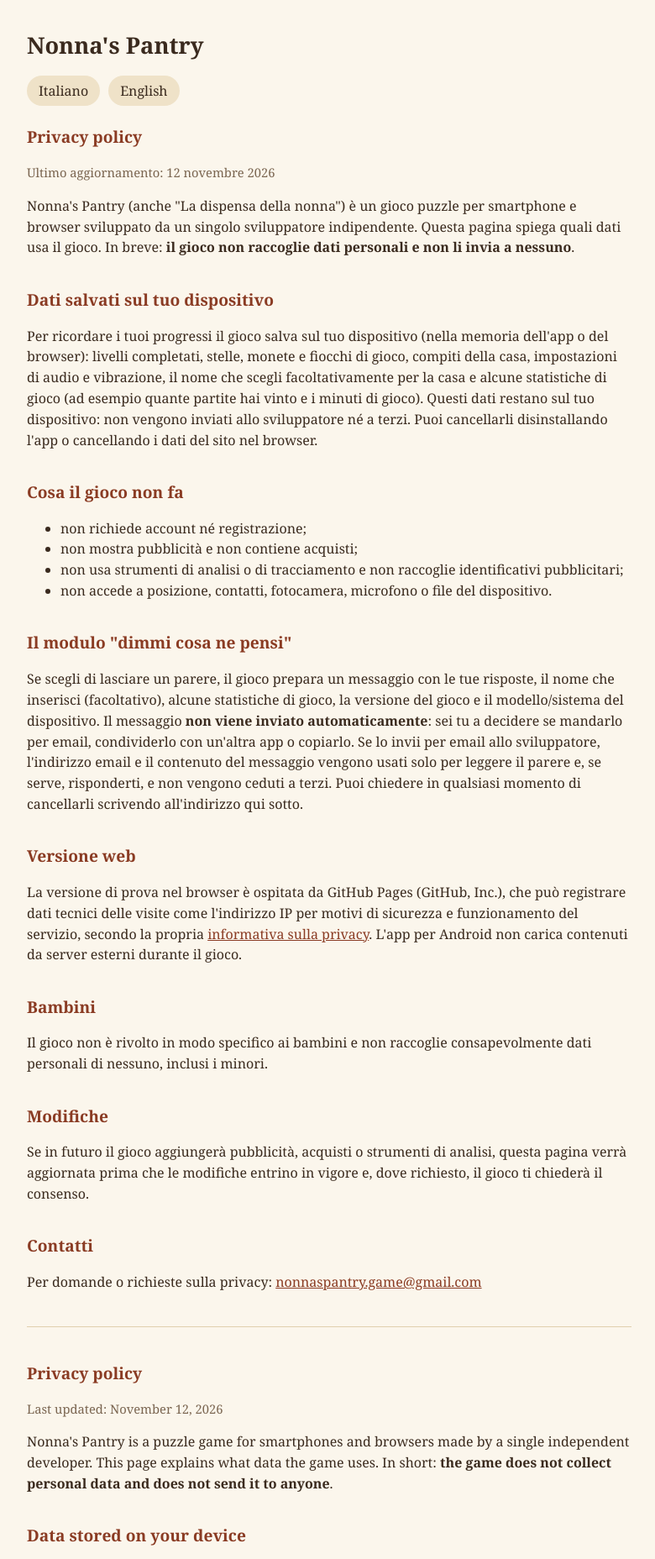
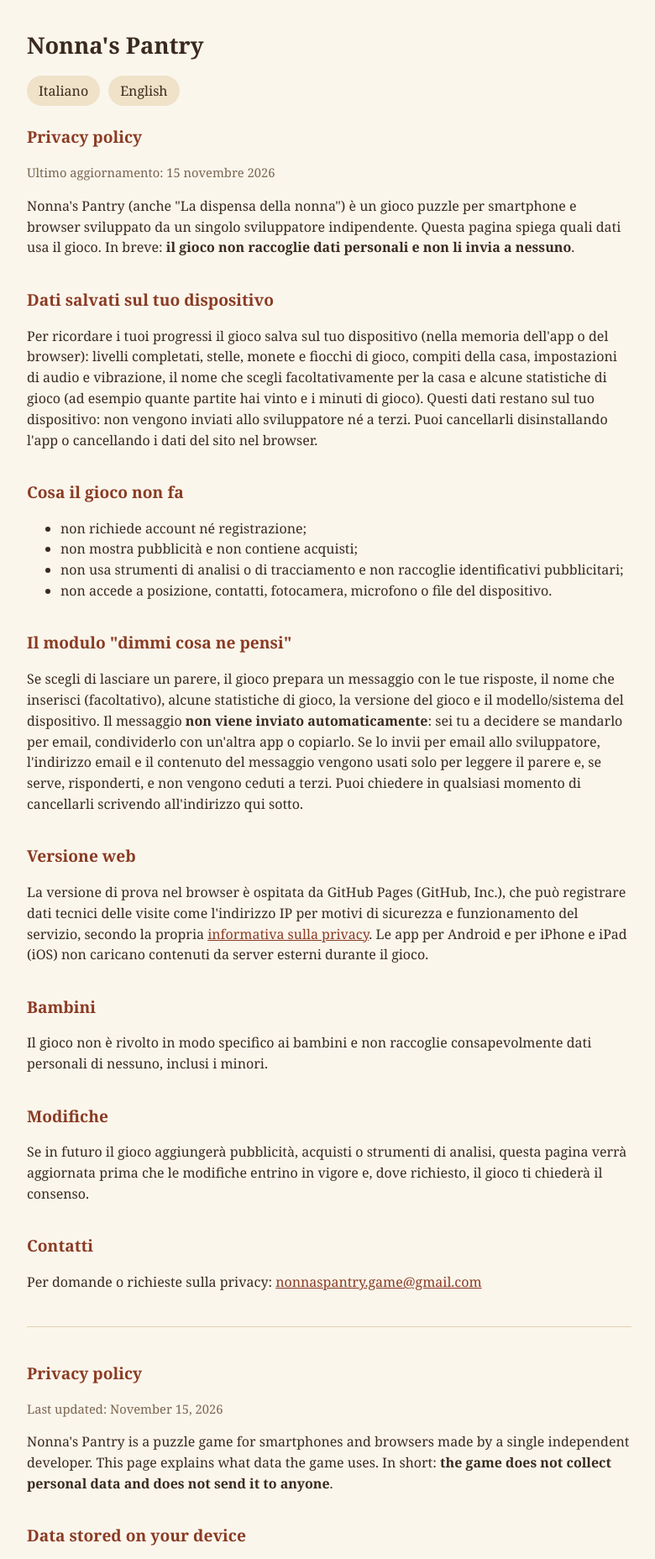
Before and after one commit to wilmoot/sort-dispensa-play, a plain HTML site: page privacy.html in a window 1280 px wide. Shown: the top 1856 px of the page at 84% size, without its empty margins (248-1028 px from the left). Drawn offline with Linux system fonts and the light colour scheme.

Commit message:
Privacy: aggiunta l'app per iPhone e iPad
Co-Authored-By: Claude Opus 5.5 <noreply@anthropic.com>

```diff
--- a/privacy.html
+++ b/privacy.html
@@ -21,7 +21,7 @@
 
 <section id="it">
 <h2 style="margin-top:0">Privacy policy</h2>
-<p class="small">Ultimo aggiornamento: 12 novembre 2026</p>
+<p class="small">Ultimo aggiornamento: 15 novembre 2026</p>
 
 <p>Nonna's Pantry (anche "La dispensa della nonna") è un gioco puzzle per smartphone e browser sviluppato da un singolo sviluppatore indipendente. Questa pagina spiega quali dati usa il gioco. In breve: <strong>il gioco non raccoglie dati personali e non li invia a nessuno</strong>.</p>
 
@@ -40,7 +40,7 @@
 <p>Se scegli di lasciare un parere, il gioco prepara un messaggio con le tue risposte, il nome che inserisci (facoltativo), alcune statistiche di gioco, la versione del gioco e il modello/sistema del dispositivo. Il messaggio <strong>non viene inviato automaticamente</strong>: sei tu a decidere se mandarlo per email, condividerlo con un'altra app o copiarlo. Se lo invii per email allo sviluppatore, l'indirizzo email e il contenuto del messaggio vengono usati solo per leggere il parere e, se serve, risponderti, e non vengono ceduti a terzi. Puoi chiedere in qualsiasi momento di cancellarli scrivendo all'indirizzo qui sotto.</p>
 
 <h2>Versione web</h2>
-<p>La versione di prova nel browser è ospitata da GitHub Pages (GitHub, Inc.), che può registrare dati tecnici delle visite come l'indirizzo IP per motivi di sicurezza e funzionamento del servizio, secondo la propria <a href="https://docs.github.com/site-policy/privacy-policies/github-general-privacy-statement" target="_blank" rel="noopener">informativa sulla privacy</a>. L'app per Android non carica contenuti da server esterni durante il gioco.</p>
+<p>La versione di prova nel browser è ospitata da GitHub Pages (GitHub, Inc.), che può registrare dati tecnici delle visite come l'indirizzo IP per motivi di sicurezza e funzionamento del servizio, secondo la propria <a href="https://docs.github.com/site-policy/privacy-policies/github-general-privacy-statement" target="_blank" rel="noopener">informativa sulla privacy</a>. Le app per Android e per iPhone e iPad (iOS) non caricano contenuti da server esterni durante il gioco.</p>
 
 <h2>Bambini</h2>
 <p>Il gioco non è rivolto in modo specifico ai bambini e non raccoglie consapevolmente dati personali di nessuno, inclusi i minori.</p>
@@ -56,7 +56,7 @@
 
 <section id="en">
 <h2 style="margin-top:0">Privacy policy</h2>
-<p class="small">Last updated: November 12, 2026</p>
+<p class="small">Last updated: November 15, 2026</p>
 
 <p>Nonna's Pantry is a puzzle game for smartphones and browsers made by a single independent developer. This page explains what data the game uses. In short: <strong>the game does not collect personal data and does not send it to anyone</strong>.</p>
 
@@ -75,7 +75,7 @@
 <p>If you choose to leave feedback, the game prepares a message with your answers, the name you enter (optional), some game statistics, the game version and your device model/system. The message is <strong>not sent automatically</strong>: you decide whether to send it by email, share it with another app or copy it. If you email it to the developer, your email address and the message are used only to read your feedback and reply if needed, and are not shared with third parties. You can ask for them to be deleted at any time at the address below.</p>
 
 <h2>Web version</h2>
-<p>The browser test version is hosted on GitHub Pages (GitHub, Inc.), which may log technical visit data such as IP addresses for security and service operation, under its own <a href="https://docs.github.com/site-policy/privacy-policies/github-general-privacy-statement" target="_blank" rel="noopener">privacy statement</a>. The Android app does not load content from external servers during play.</p>
+<p>The browser test version is hosted on GitHub Pages (GitHub, Inc.), which may log technical visit data such as IP addresses for security and service operation, under its own <a href="https://docs.github.com/site-policy/privacy-policies/github-general-privacy-statement" target="_blank" rel="noopener">privacy statement</a>. The Android and iOS (iPhone and iPad) apps do not load content from external servers during play.</p>
 
 <h2>Children</h2>
 <p>The game is not specifically directed at children and does not knowingly collect personal data from anyone, including minors.</p>
```
